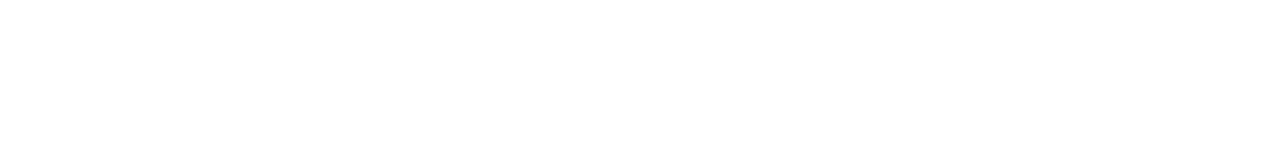
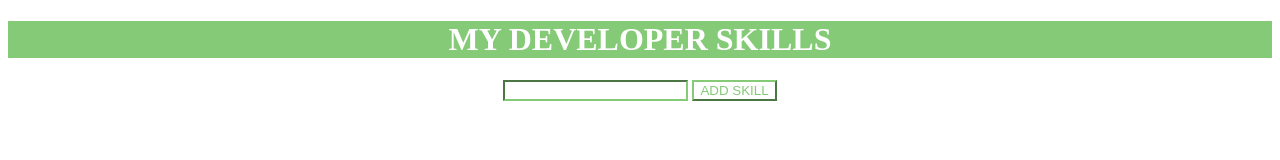
Before and after one commit to Msartain/jQuery-lab, a plain HTML site: page index.html in a window 1280 px wide. Drawn offline with nearby package versions, Linux system fonts and the light colour scheme.

Commit message:
start styling

```diff
--- a/css/main.css
+++ b/css/main.css
@@ -0,0 +1,24 @@
+body{
+    background-color: white;
+    text-align: center;
+}
+
+
+
+h1 {
+    text-align: center;
+    display: block;
+    background-color: #84CA77;
+    color: white;
+}
+
+input {
+    background-color: white;
+    border-color: #84CA77;
+}
+
+button {
+    background-color: white;
+    color: #84CA77;
+    border-color: #84CA77;
+}
--- a/index.html
+++ b/index.html
@@ -7,9 +7,11 @@
     <link rel="stylesheet" href="css/main.css" type="text/css">
     <script src="https://code.jquery.com/jquery-3.3.1.min.js"integrity="sha256-FgpCb/KJQlLNfOu91ta32o/NMZxltwRo8QtmkMRdAu8="crossorigin="anonymous"></script>
     <script defer src="js/main.js"></script>
-    <title>Document</title>
+    <title>MY DEVELOPER SKILLS</title>
 </head>
 <body>
-
+    <h1>MY DEVELOPER SKILLS</h1>
+    <input type="text" id="skills">
+    <button>ADD SKILL</button>
 </body>
 </html>
```
